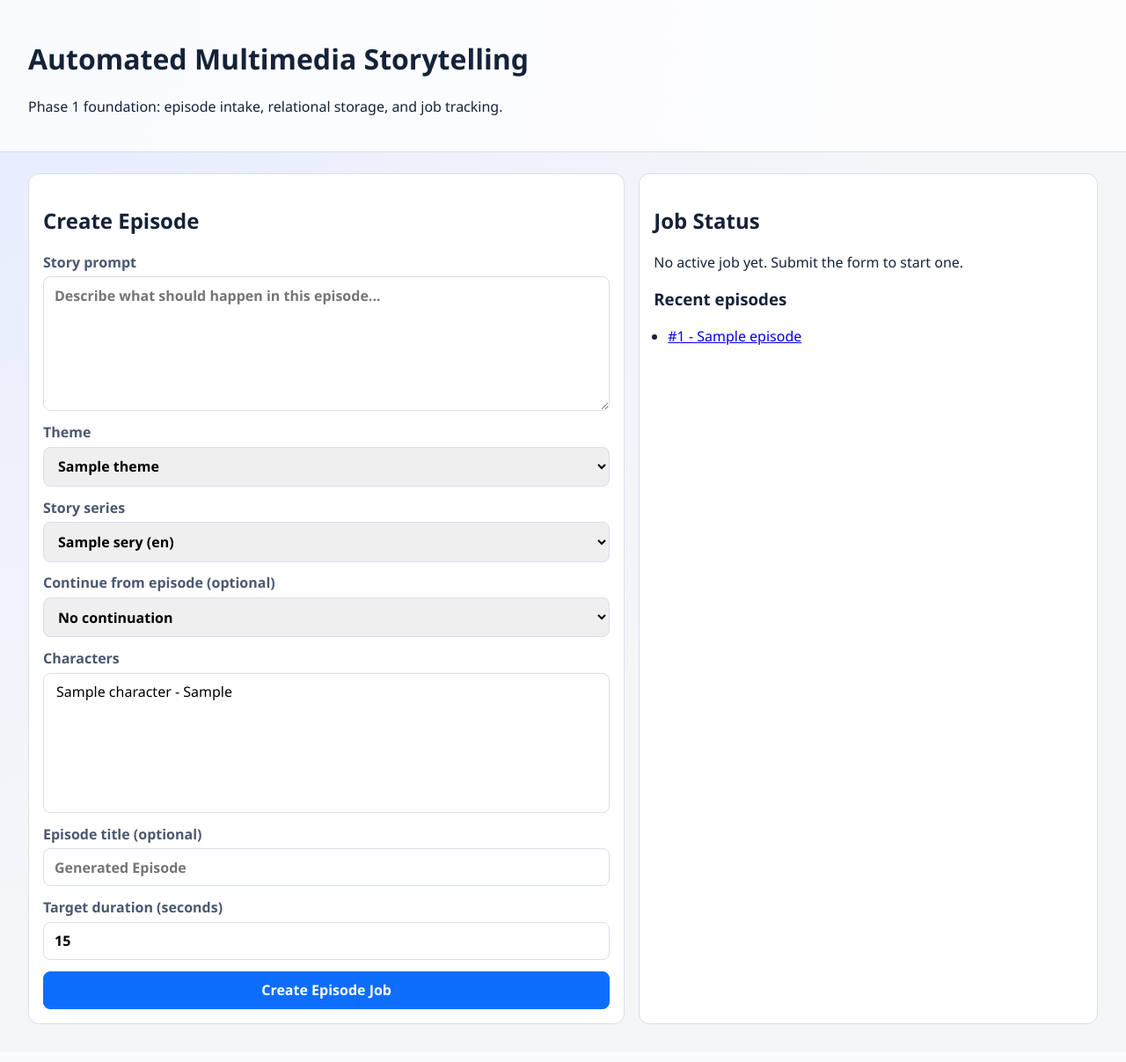
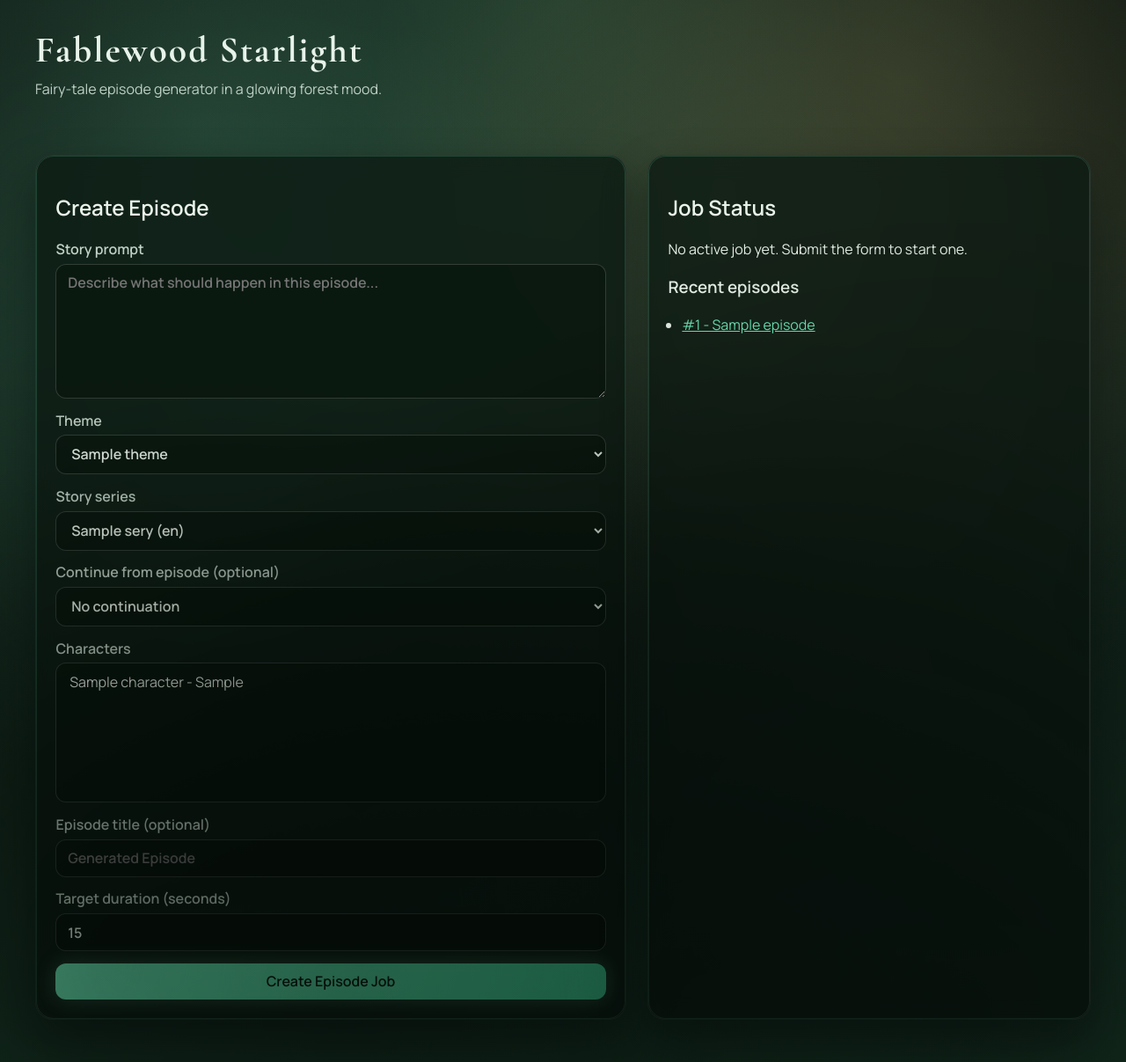
Before and after one commit to LeonvDetten/Automated_Multimedia_Storytelling, a FastAPI app: page / in a window 1280 px wide. Shown: the whole page at 88% size. Before the commit the page ends 1164 px from the top, so only its background shows below. Run offline with FastAPI, Linux system fonts and the light colour scheme; tables that the repository leaves empty hold one stand-in row (values such as "Sample post"); some libraries are stand-ins or nearby versions.

Commit message:
New Front-end design

```diff
--- a/app/static/css/app.css
+++ b/app/static/css/app.css
@@ -1,11 +1,14 @@
 :root {
-  --bg: #f5f6f8;
-  --panel: #ffffff;
-  --text: #152238;
-  --muted: #4b5870;
-  --border: #d9deea;
-  --accent: #0d6efd;
-  --error: #b42318;
+  --bg: #0a140f;
+  --bg-alt: #102118;
+  --bg-glow: #1a3b2a;
+  --card: rgba(12, 26, 18, 0.78);
+  --text: #e9f3ea;
+  --muted: #c1d1c6;
+  --accent: #6ee7b7;
+  --accent-soft: rgba(110, 231, 183, 0.28);
+  --error: #ffb6b6;
+  --border: rgba(255, 255, 255, 0.1);
 }
 
 * {
@@ -14,37 +17,92 @@
 
 body {
   margin: 0;
-  font-family: "Avenir Next", "Segoe UI", sans-serif;
-  background: radial-gradient(circle at top left, #e5ecff, var(--bg) 60%);
+  font-family: "Manrope", sans-serif;
   color: var(--text);
+  background:
+    radial-gradient(circle at 18% 12%, rgba(126, 215, 175, 0.18), transparent 50%),
+    radial-gradient(circle at 80% 8%, rgba(242, 210, 139, 0.14), transparent 40%),
+    radial-gradient(circle at 50% 0%, rgba(66, 140, 96, 0.2), transparent 45%),
+    linear-gradient(180deg, var(--bg) 0%, var(--bg-alt) 60%, var(--bg-glow) 100%);
+  min-height: 100vh;
+  position: relative;
+  overflow-x: hidden;
+}
+
+body::before,
+body::after {
+  content: "";
+  position: absolute;
+  inset: 0;
+  pointer-events: none;
+}
+
+body::before {
+  background:
+    radial-gradient(circle at 20% 40%, rgba(110, 231, 183, 0.18), transparent 40%),
+    radial-gradient(circle at 70% 30%, rgba(242, 210, 139, 0.18), transparent 45%),
+    radial-gradient(circle at 85% 70%, rgba(110, 231, 183, 0.12), transparent 50%);
+  opacity: 0.55;
+}
+
+body::after {
+  background:
+    radial-gradient(circle at 10% 90%, rgba(10, 20, 15, 0.8), transparent 45%),
+    radial-gradient(circle at 30% 95%, rgba(10, 20, 15, 0.9), transparent 50%),
+    radial-gradient(circle at 60% 92%, rgba(10, 20, 15, 0.85), transparent 55%),
+    radial-gradient(circle at 85% 96%, rgba(10, 20, 15, 0.9), transparent 60%);
+  mix-blend-mode: multiply;
+  opacity: 0.6;
 }
 
 .header {
-  padding: 1.5rem 2rem;
-  border-bottom: 1px solid var(--border);
-  background: rgba(255, 255, 255, 0.8);
+  padding: 2rem 2.5rem 1rem;
+}
+
+.header h1 {
+  margin: 0;
+  font-family: "Cormorant Garamond", serif;
+  font-size: 2.6rem;
+  letter-spacing: 0.05em;
+}
+
+.header p {
+  margin-top: 0.5rem;
+  color: var(--muted);
 }
 
 .container {
-  padding: 1.5rem 2rem 2rem;
+  padding: 2rem 2.5rem 3rem;
 }
 
 .grid {
   display: grid;
-  grid-template-columns: 1.3fr 1fr;
-  gap: 1rem;
+  grid-template-columns: 1.2fr 0.9fr;
+  gap: 1.5rem;
 }
 
 .panel {
-  background: var(--panel);
+  position: relative;
+  background: var(--card);
   border: 1px solid var(--border);
-  border-radius: 12px;
-  padding: 1rem;
+  border-radius: 20px;
+  padding: 1.4rem;
+  box-shadow: 0 24px 50px rgba(4, 12, 10, 0.45);
+  backdrop-filter: blur(12px);
+}
+
+.panel::after {
+  content: "";
+  position: absolute;
+  inset: 0;
+  border-radius: 20px;
+  border: 1px solid rgba(110, 231, 183, 0.18);
+  pointer-events: none;
 }
 
 .form-stack {
   display: grid;
-  gap: 0.8rem;
+  gap: 0.85rem;
 }
 
 label {
@@ -58,31 +116,43 @@ input,
 select,
 textarea,
 button {
-  border-radius: 8px;
-  border: 1px solid var(--border);
-  padding: 0.6rem 0.75rem;
+  border-radius: 12px;
+  border: 1px solid rgba(255, 255, 255, 0.16);
+  padding: 0.6rem 0.8rem;
   font: inherit;
 }
 
+input,
+select,
+textarea {
+  color: var(--text);
+  background: rgba(9, 22, 14, 0.7);
+}
+
 button {
-  background: var(--accent);
-  color: #fff;
-  border-color: var(--accent);
+  background: linear-gradient(120deg, var(--accent), #3bbf8c);
+  color: #0b1f16;
+  border: none;
   cursor: pointer;
-  font-weight: 600;
+  font-weight: 700;
+  box-shadow: 0 0 22px var(--accent-soft);
+}
+
+a {
+  color: var(--accent);
 }
 
 .status-card {
-  border: 1px solid var(--border);
-  border-radius: 10px;
-  padding: 0.75rem;
-  background: #fbfdff;
+  border: 1px solid rgba(255, 255, 255, 0.12);
+  border-radius: 14px;
+  padding: 0.8rem;
+  background: rgba(8, 18, 12, 0.75);
 }
 
 .status-card.error {
-  border-color: #f1b2ad;
+  border-color: rgba(255, 125, 125, 0.5);
   color: var(--error);
-  background: #fff5f4;
+  background: rgba(70, 10, 18, 0.7);
 }
 
 .recent-list {
@@ -91,10 +161,10 @@ button {
 
 .prompt-block {
   white-space: pre-wrap;
-  background: #f8f9fc;
-  border: 1px solid var(--border);
+  background: rgba(8, 18, 12, 0.8);
+  border: 1px solid rgba(255, 255, 255, 0.16);
   padding: 0.75rem;
-  border-radius: 8px;
+  border-radius: 12px;
 }
 
 @media (max-width: 900px) {
@@ -104,6 +174,6 @@ button {
 
   .header,
   .container {
-    padding: 1rem;
+    padding: 1.5rem;
   }
 }
--- a/app/templates/base.html
+++ b/app/templates/base.html
@@ -4,13 +4,19 @@
     <meta charset="utf-8" />
     <meta name="viewport" content="width=device-width, initial-scale=1" />
     <title>{{ title or "Automated Multimedia Storytelling" }}</title>
+    <link rel="preconnect" href="https://fonts.googleapis.com" />
+    <link rel="preconnect" href="https://fonts.gstatic.com" crossorigin />
+    <link
+      href="https://fonts.googleapis.com/css2?family=Cormorant+Garamond:wght@500;700&family=Manrope:wght@400;600&display=swap"
+      rel="stylesheet"
+    />
     <script src="https://unpkg.com/htmx.org@1.9.12"></script>
     <link rel="stylesheet" href="{{ url_for('static', path='/css/app.css') }}" />
   </head>
   <body>
     <header class="header">
-      <h1>Automated Multimedia Storytelling</h1>
-      <p>Phase 1 foundation: episode intake, relational storage, and job tracking.</p>
+      <h1>Fablewood Starlight</h1>
+      <p>Fairy-tale episode generator in a glowing forest mood.</p>
     </header>
 
     <main class="container">
--- a/app/web/routes.py
+++ b/app/web/routes.py
@@ -6,11 +6,11 @@ from fastapi.templating import Jinja2Templates
 from sqlalchemy.orm import Session
 
 from app.db.session import get_db
+from app.repositories.character_repository import list_characters
 from app.repositories.episode_repository import get_episode, list_recent_episodes
 from app.repositories.job_repository import get_job
 from app.repositories.series_repository import list_series
 from app.repositories.theme_repository import list_themes
-from app.repositories.character_repository import list_characters
 from app.schemas.episode import EpisodeCreate
 from app.services.episode_service import create_episode_and_job
 
```
